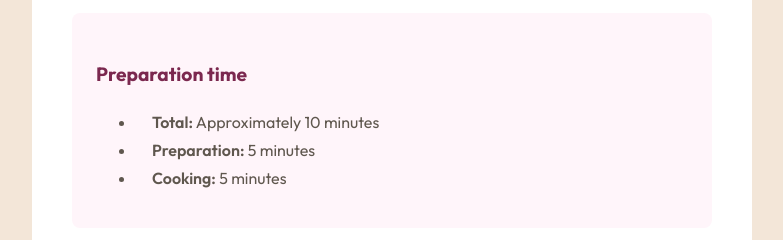
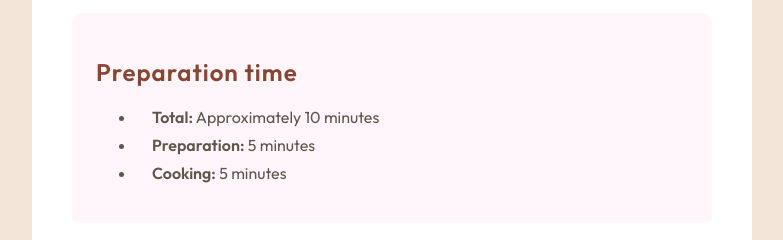
Before and after one commit to James-K-DNg-1901/recipe-page-main, a website: page index.html in a window 1280 px wide. Shown: the part 551-791 px from the top of the page, without its empty margins (248-1031 px from the left). Drawn offline with Linux system fonts and the light colour scheme.

Commit message:
Update index.html

```diff
--- a/index.html
+++ b/index.html
@@ -32,7 +32,7 @@
           choice of cheese, vegetables, or meats.
         </p>
         <div class="preparation">
-          <h4>Preparation time</h4>
+          <h2>Preparation time</h2>
           <ul>
             <li><span>Total:</span> Approximately 10 minutes</li>
             <li><span>Preparation:</span> 5 minutes</li>
```
